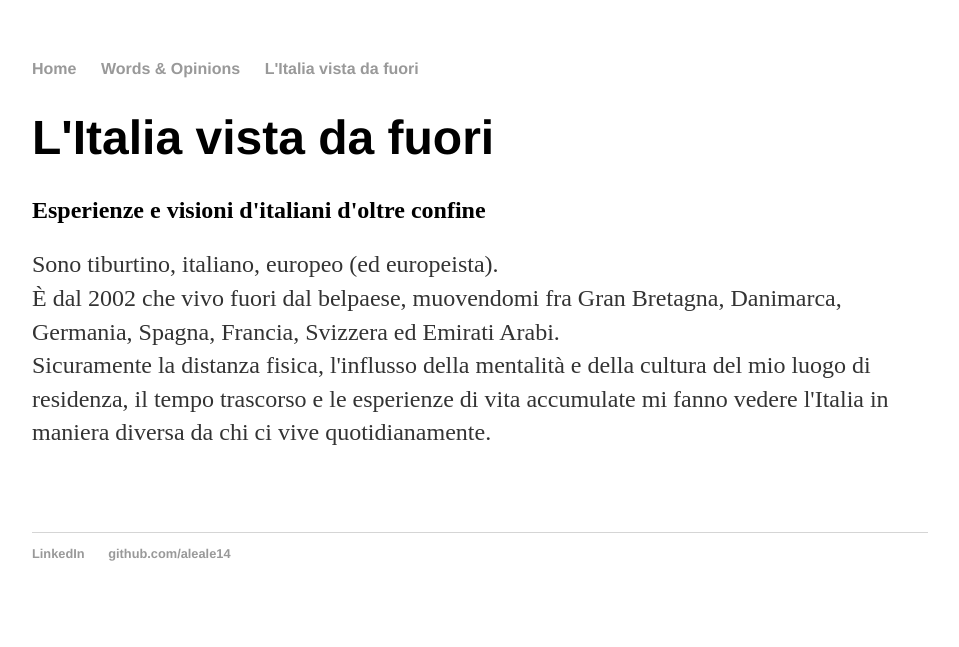
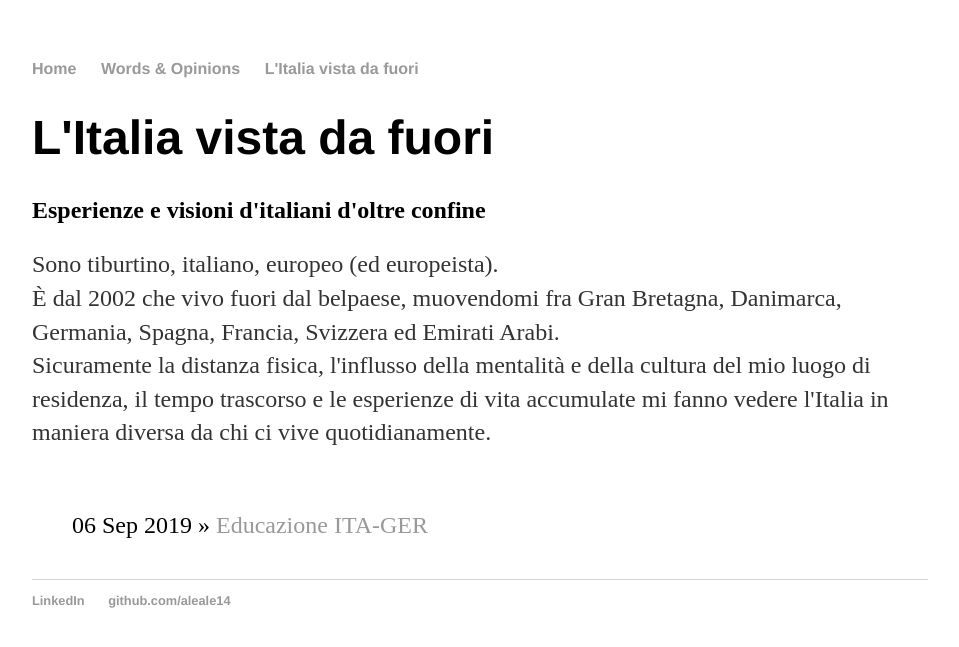
Before and after one commit to aleale14/aleale14.github.io, a Jekyll site: the page built from blog/index.html, in a window 1280 px wide. Shown: the top 647 px of the page, without its empty margins (160-1119 px from the left). Built offline with Jekyll 4.4.1, drawn with Linux system fonts in a browser that asks for light colours; a file with an impossible date is left out.

Commit message:
Update 2019-09-06-Educazione-ITA_GER.md

```diff
--- a/_posts/2019-09-06-Educazione-ITA_GER.md
+++ b/_posts/2019-09-06-Educazione-ITA_GER.md
@@ -1,7 +1,7 @@
 ---
 layout: post
 title: Educazione ITA-GER
-date: {}
+date: 2019-09-06
 published: true
 ---
 
```
